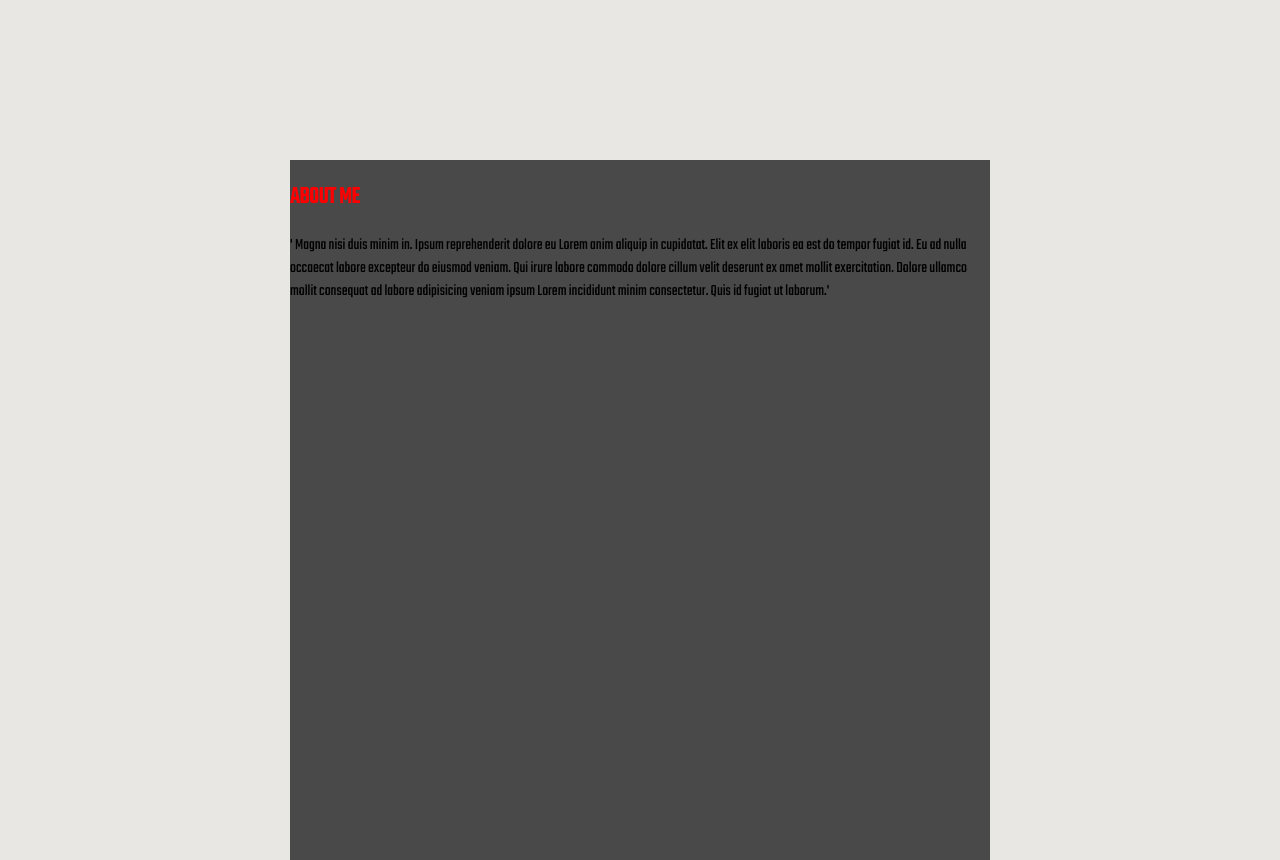
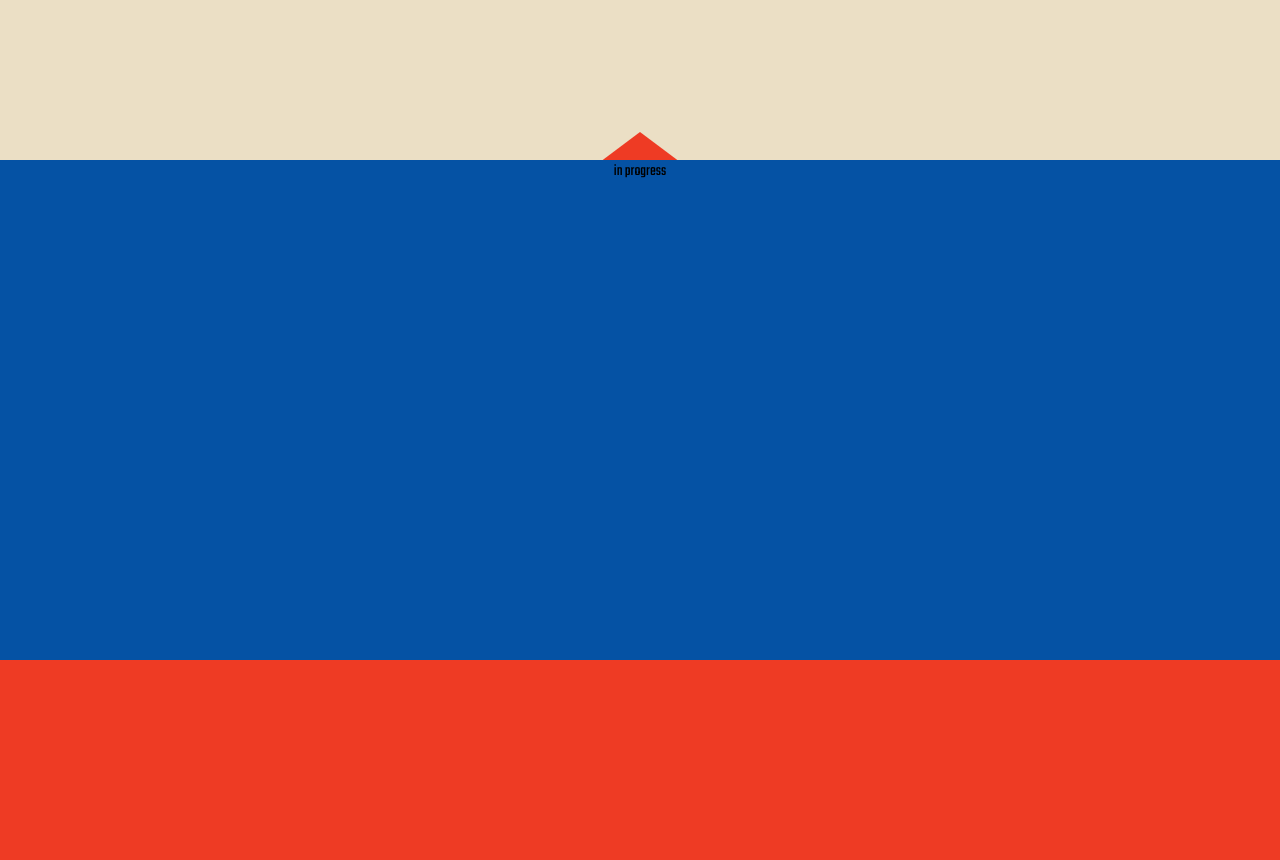
Before and after one commit to zawalidroga/mw2, a React (Create React App) app: page / in a window 1280 px wide. Shown: the part 640-1500 px from the top of the page. After the commit the page ends 1300 px from the top, so only its background shows below. Built offline with nearby package versions, Linux system fonts and the light colour scheme.

Commit message:
About component fixed + styling Fix update canvas

```diff
--- a/src/App.js
+++ b/src/App.js
@@ -2,6 +2,7 @@ import { Blop } from "./components/blop";
 import React, { useRef, useState, useEffect } from "react";
 import { Canvas } from "@react-three/fiber";
 import { About } from "./components/about";
+import { Skills } from "./components/skills";
 import Header from "./components/header";
 import FrontPage from "./components/front-page/front-page";
 import PicassoCanvas from "./components/canvas/canvas";
@@ -11,6 +12,7 @@ function App() {
   const [scrollPosition, setScrollPosition] = useState(0);
   const [isClicked, setIsClicked] = useState(false);
   const [aboutPosition, setAboutPosition] = useState(8888);
+  const [aboutWidth, setAboutWidth] = useState(9999);
   const circleArrRef = useRef([]);
   const circleArr = circleArrRef.current;
   const circlePosRef = useRef([]);
@@ -35,8 +37,9 @@ function App() {
     setScrollPosition(window.scrollY);
   };
 
-  const positionHandler = (position) => {
+  const positionHandler = (position, width) => {
     setAboutPosition(position);
+    setAboutWidth(width);
   };
 
   useEffect(() => {
@@ -50,6 +53,7 @@ function App() {
         circleArr={circleArr}
         scrollPosition={scrollPosition}
         aboutPosition={aboutPosition}
+        aboutWidth={aboutWidth}
       />
       <div className="front-wrapper">
         <FrontPage
@@ -58,7 +62,8 @@ function App() {
           scrollPosition={scrollPosition}
         />
       </div>
-      <About aboutPosition={positionHandler} />
+      <About aboutPosition={positionHandler} isClicked={isClicked} />
+      <Skills />
     </div>
   );
 }
--- a/src/components/about.js
+++ b/src/components/about.js
@@ -2,33 +2,112 @@ import React, { useEffect, useRef, useState } from "react";
 import styled from "styled-components";
 
 const ContainerAbout = styled.div`
-  background-color: rgb(73, 73, 73);
-  width: 700px;
+  width: 100%;
+  position: fixed;
+  bottom: calc(-100% - 22em);
+  color: rgb(235, 223, 197);
+  transform: translatey(${(props) => (props.isClicked ? "-10em" : 0)});
+  transition: 0.5s ease;
+  z-index: 0;
+
+  .triangle {
+    width: 0;
+    height: 0;
+    border-style: solid;
+    border-width: 0 50vw 30em 50vw;
+    border-color: transparent transparent rgb(238, 59, 36) transparent;
+
+    h2 {
+      margin: 3em 0;
+      position: absolute;
+      transform: translate(-50%, 0);
+      letter-spacing: 0.5em;
+      cursor: pointer;
+      text-transform: uppercase;
+      &:hover {
+        text-decoration: underline;
+      }
+    }
+
+    h2.underline-hover-effect {
+      text-decoration: none;
+      color: inherit;
+    }
+
+    .underline-hover-effect {
+      display: inline-block;
+      padding-bottom: 0.25rem; /* defines the space between text and underline */
+    }
+
+    .underline-hover-effect::before {
+      content: "";
+      position: absolute;
+      left: 0;
+      bottom: 0;
+      width: 0;
+      height: 2px;
+      background-color: rgb(235, 223, 197);
+      transition: width 0.25s ease-out;
+    }
+    .underline-hover-effect:hover::before {
+      width: 100%;
+    }
+  }
+
+  .text-wrapper {
+    background-color: rgb(238, 59, 36);
     height: 700px;
-  h2 {
-    color: red;
-    text-transform: uppercase;
+    p {
+      width: 50%;
+      position: relative;
+      margin: 0;
+      top: -20%;
+      left: 50vw;
+      transform: translate(-50%, 0);
+
+      text-align: center;
+    }
   }
 `;
 
 export const About = (props) => {
   const containerRef = useRef();
+  const [isClicked, setIsClicked] = useState(false);
+
+  const onClickHandle = () => {
+    setIsClicked((prev) => (prev = !prev));
+  };
 
   useEffect(() => {
-    props.aboutPosition(containerRef.current.offsetTop);
+    props.aboutPosition(
+      containerRef.current.offsetTop,
+      containerRef.current.offsetWidth
+    );
   }, []);
 
   return (
-    <ContainerAbout ref={containerRef}>
-      <h2>About me</h2>
+    <ContainerAbout
+      ref={containerRef}
+      isClicked={props.isClicked}
+      secondClick={isClicked}
+      style={!isClicked || { transform: "translatey(-35em)" }}
+    >
+      <div className="triangle">
+        <h2 className="underline-hover-effect" onClick={onClickHandle}>
+          {isClicked ? "X" : "Let's meet"}
+        </h2>
+      </div>
+      <div className="text-wrapper">
         <p>
           ' Magna nisi duis minim in. Ipsum reprehenderit dolore eu Lorem anim
           aliquip in cupidatat. Elit ex elit laboris ea est do tempor fugiat id.
           Eu ad nulla occaecat labore excepteur do eiusmod veniam. Qui irure
-        labore commodo dolore cillum velit deserunt ex amet mollit exercitation.
-        Dolore ullamco mollit consequat ad labore adipisicing veniam ipsum Lorem
-        incididunt minim consectetur. Quis id fugiat ut laborum.'
+          labore commodo dolore cillum velit deserunt ex amet mollit
+          exercitation. Dolore ullamco mollit consequat ad labore adipisicing
+          veniam ipsum Lorem incididunt minim consectetur. Quis id fugiat ut
+          laborum.'
         </p>
+      </div>
     </ContainerAbout>
   );
 };
--- a/src/components/canvas/canvas.js
+++ b/src/components/canvas/canvas.js
@@ -13,7 +13,7 @@ const PicassoCanvas = (props) => {
     ctx.clearRect(0, 0, canvas.width, canvas.height);
 
     props.circleArr.forEach((e) => {
-      e.aboutSite(props.scrollPosition, props.aboutPosition);
+      //e.aboutSite(props.scrollPosition, props.aboutPosition, props.aboutWidth);
       e.update(canvas, ctx);
     });
     requestAnimationFrame(anim);
@@ -21,6 +21,12 @@ const PicassoCanvas = (props) => {
 
   useEffect(() => {
     requestAnimationFrame(anim);
+  }, []);
+
+  useEffect(() => {
+    props.circleArr.forEach((e) => {
+      e.aboutSite(props.scrollPosition, props.aboutPosition, props.aboutWidth);
+    });
   }, [props.scrollPosition, props.aboutPosition]);
   return <canvas ref={canvasRef}></canvas>;
 };
--- a/src/components/canvas/circle.js
+++ b/src/components/canvas/circle.js
@@ -2,12 +2,20 @@ export const circleConf = {
   radiusMin: 5,
   radiusMax: 10,
   speed: 9,
+  // color: [
+  //   [0, 53, 71],
+  //   [0, 94, 84],
+  //   [194, 187, 0],
+  //   [225, 82, 61],
+  //   [237, 139, 22],
+  // ],
   color: [
-    [0, 53, 71],
-    [0, 94, 84],
-    [194, 187, 0],
-    [225, 82, 61],
-    [237, 139, 22],
+    [189, 145, 84],
+    [238, 59, 36],
+    [26, 22, 23],
+    [0, 128, 67],
+    [5, 82, 164],
+    [250, 164, 27],
   ],
   opacity: 0.5,
   deceleration: 0.1,
@@ -58,7 +66,7 @@ class Circle {
       : (this.dx -= circleConf.deceleration);
   }
 
-  aboutSite(scrollPosition, aboutPosition) {
+  aboutSite(scrollPosition, aboutPosition, aboutWidth) {
     if (this.position.y + 2 * this.radius > aboutPosition - scrollPosition) {
       this.position.y = aboutPosition - scrollPosition - this.radius * 2;
       //this.position.x += 0.001;
--- a/src/components/front-page/front-page-style.js
+++ b/src/components/front-page/front-page-style.js
@@ -4,6 +4,7 @@ export const Container = styled.div`
   position: ${(props) => (props.scrolledPos ? "fixed" : "relative")};
   top: -15px;
   font-family: "Teko", sans-serif;
+  color: rgb(238, 59, 36);
   height: 3em;
   width: 7em;
   display: flex;
@@ -41,6 +42,7 @@ export const Container = styled.div`
     display: flex;
     justify-content: center;
     align-items: center;
+    z-index: 0;
 
     .text {
       position: absolute;
--- a/src/components/header.js
+++ b/src/components/header.js
@@ -10,6 +10,7 @@ const Container = styled.header`
   display: flex;
   justify-content: flex-end;
   transition: 0.5s ease-out;
+  z-index: 9;
 
   .wrapper {
     display: flex;
--- a/src/components/skills.js
+++ b/src/components/skills.js
@@ -0,0 +1,16 @@
+import React from "react";
+import styled from "styled-components";
+
+const Container = styled.div`
+  width: 100vw;
+  height: 500px;
+  background-color: rgb(5, 82, 164);
+  display: flex;
+  align-self: center;
+  justify-content: center;
+  z-index: 1;
+`;
+
+export const Skills = () => {
+  return <Container>in progress</Container>;
+};
--- a/src/index.css
+++ b/src/index.css
@@ -6,11 +6,11 @@ body {
     "Fira Sans", "Droid Sans", "Helvetica Neue", sans-serif;
   -webkit-font-smoothing: antialiased;
   -moz-osx-font-smoothing: grayscale;
-  background-color: #e8e7e3;
+  background-color: #ebdfc5;
 
   /*disable scrolling*/
-  height: 100vh;
-  overflow: hidden;
+  /* height: 100vh;
+  overflow: hidden; */
 }
 
 /* scrollbar */
@@ -56,7 +56,7 @@ code {
 canvas {
   top: 0;
   position: fixed;
-  z-index: -1;
+  z-index: -3;
 }
 
 .front-wrapper {
@@ -65,4 +65,5 @@ canvas {
   flex-direction: column;
   justify-content: center;
   align-items: center;
+  z-index: 0;
 }
```
Lines whose indentation alone changed are shown as unchanged.
